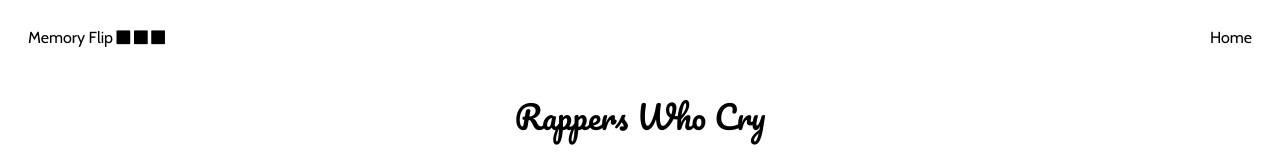
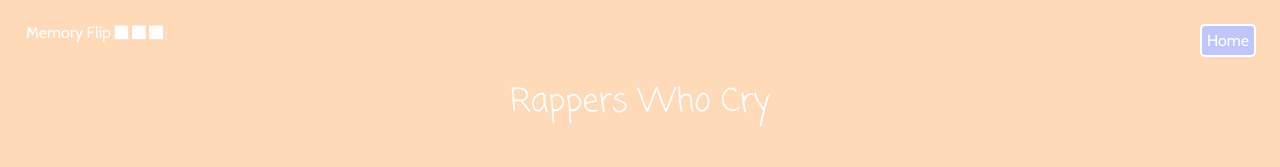
Before and after one commit to haleybristol/memory-rappers-interface, a plain HTML site: page index.html in a window 1280 px wide. Shown: the top 167 px of the page. Drawn offline with nearby package versions, Linux system fonts and the light colour scheme.

Commit message:
add styles

```diff
--- a/index.html
+++ b/index.html
@@ -6,6 +6,7 @@
     <link rel="stylesheet" href="https://maxcdn.bootstrapcdn.com/font-awesome/4.5.0/css/font-awesome.min.css">
      <link rel="stylesheet" href="css/main.css" media="screen" title="no title" charset="utf-8">
     <meta charset="utf-8">
+    <link href='https://fonts.googleapis.com/css?family=Coming+Soon' rel='stylesheet' type='text/css'>
     <title>Rappers</title>
   </head>
   <body>
--- a/scss/layout/_mixins.scss
+++ b/scss/layout/_mixins.scss
@@ -10,6 +10,7 @@
   margin-top: 20px;
   width: 150px;
   height: 250px;
+  border-radius: 8px;
   background-repeat: no-repeat;
   background-position: center;
   background-size: cover;
--- a/scss/main.scss
+++ b/scss/main.scss
@@ -2,6 +2,7 @@
 
 body {
     font-family: 'Cabin', sans-serif;
+    background-color: peachpuff;
 }
 .cards {
     display: flex;
@@ -12,7 +13,8 @@ body {
 h1 {
   text-align: center;
   font-weight: lighter;
-  font-family: 'Pacifico', cursive;
+  font-family: 'Coming Soon', cursive;
+  color: white;
 }
 .card {
     @extend %card-set;
@@ -24,11 +26,18 @@ nav {
     text-decoration: none;
     color: black;
     list-style: none;
-    padding: 20px;
+    border: 2px solid white;
+    border-radius: 5px;
+    padding: 5px;
+    margin: 16px 16px 0px 0px;
+    text-shadow: 1px 1px 1px 1px black;
+    background-color: #C0C6FA;
+    color: white;
     }
     .brand-logo {
       flex: 3;
-      padding: 20px;
+      margin: 15px 0px 0px 18px;
+      color: white;
     }
 
 }
```
Also changed, not shown: css/main.css, 1 other file.
